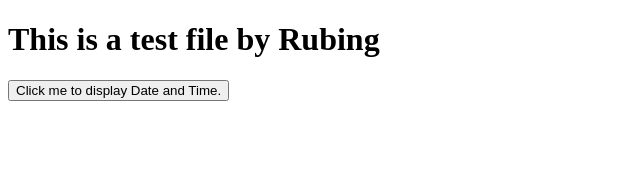
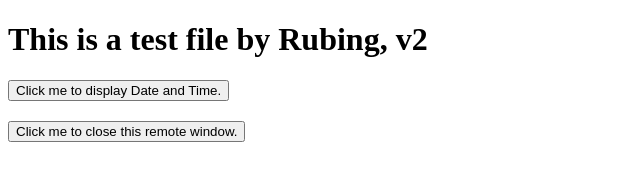
Before and after one commit to peter-yang3952/dux-test, a plain HTML site: page rubingtest.html in a window 1280 px wide. Shown: the whole page, without its empty margins (0-640 px from the left). Drawn offline with Linux system fonts and the light colour scheme.

Commit message:
Add files via upload

```diff
--- a/rubingtest.html
+++ b/rubingtest.html
@@ -9,7 +9,7 @@ var count = 0;
 </script>
 <body>
 
-<h1>This is a test file by Rubing</h1>
+<h1>This is a test file by Rubing, v2</h1>
 <button type="button"
 onclick="document.getElementById('demo').innerHTML = Date(); document.getElementById('demo_couunt').innerHTML = count++">
 Click me to display Date and Time.</button>
@@ -17,5 +17,11 @@ Click me to display Date and Time.</button>
 <h2 id="demo"></h2>
 <h2 id="demo_couunt"></h2>
 
+<button type="button"
+onclick="window.top.postMessage('close this', '*')">
+Click me to close this remote window.</button>
+
+
+
 </body>
 </html>
```
